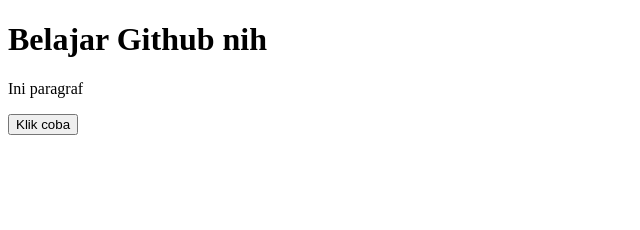
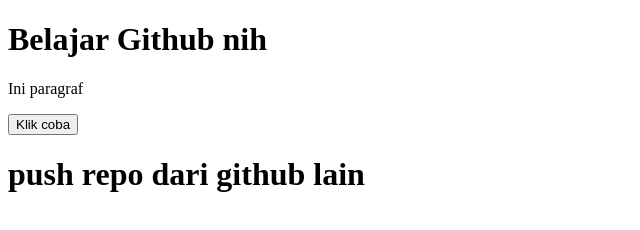
Before and after one commit to antonbahrulalam-ctrl/belajar-github, a plain HTML site: page index.html in a window 1280 px wide. Shown: the whole page, without its empty margins (0-640 px from the left). Drawn offline with Linux system fonts and the light colour scheme.

Commit message:
perubahan dari user lain

```diff
--- a/index.html
+++ b/index.html
@@ -9,5 +9,7 @@
     <h1>Belajar Github nih</h1>
     <p>Ini paragraf</p>
     <button>Klik coba</button>
+
+    <h1>push repo dari github lain</h1>
 </body>
 </html>
```
Also changed, not shown: scrip.js (added).
